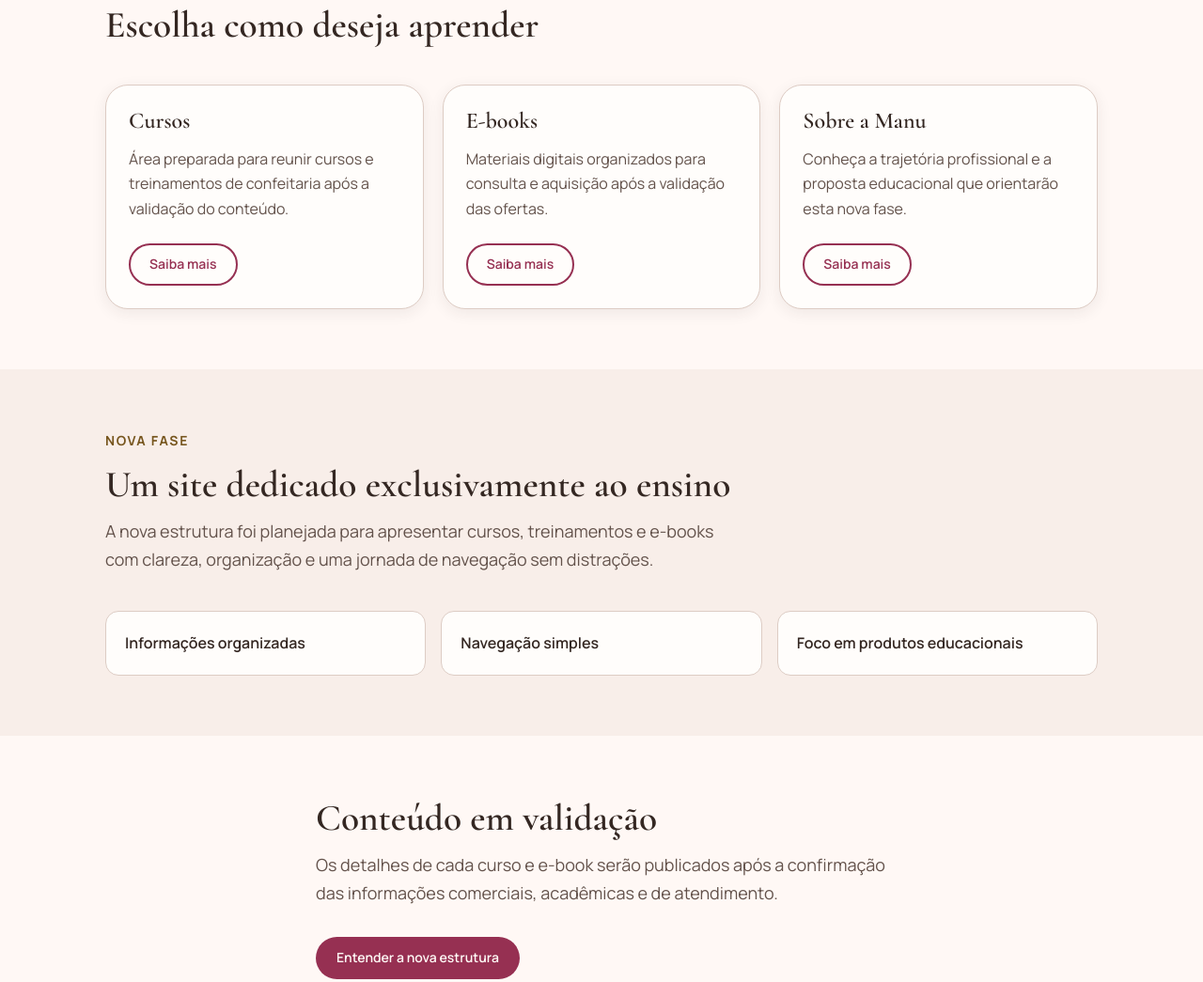
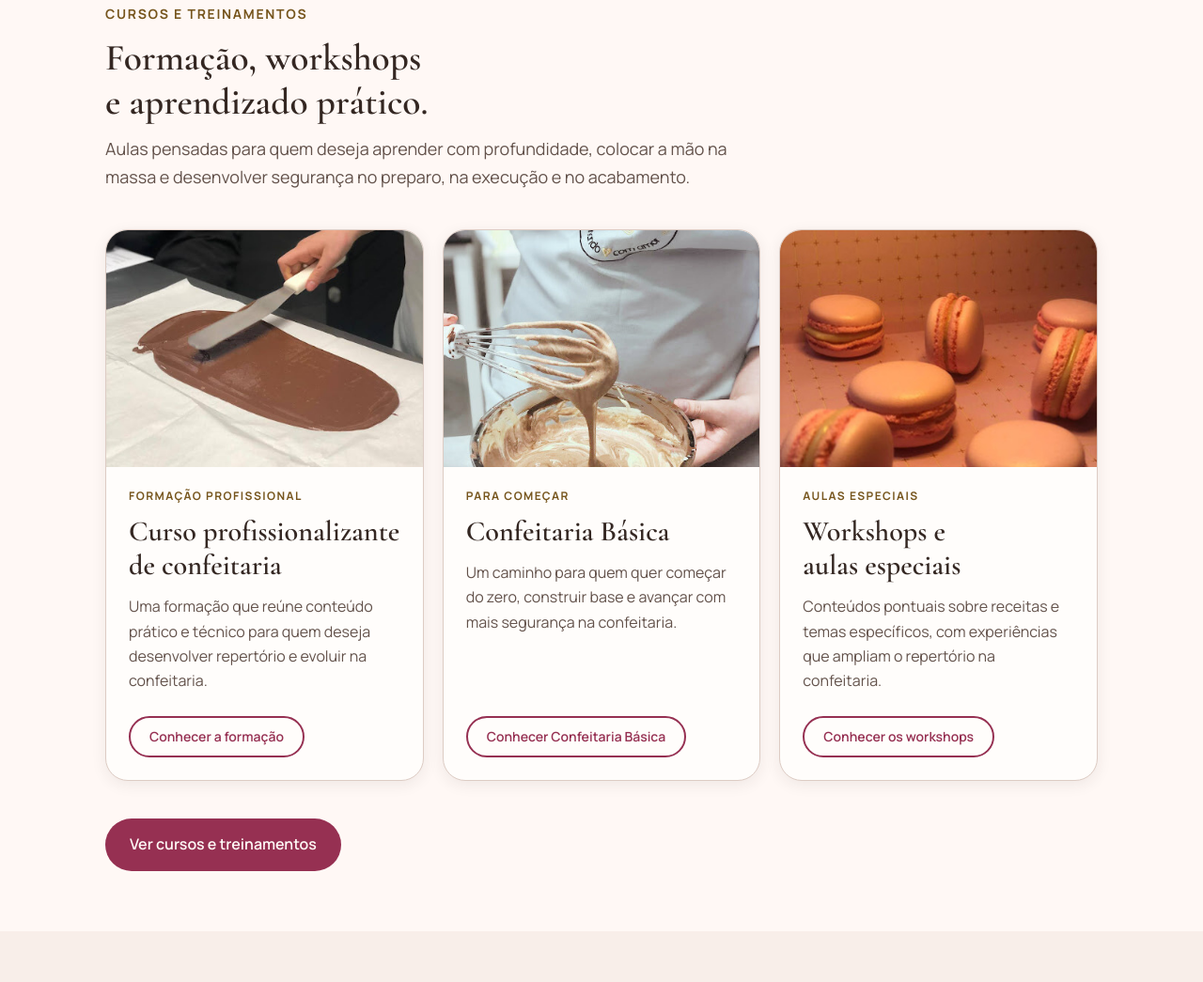
Before and after one commit to maicon-oliveira-dev/manu_repaginada, an Astro site in the folder astro-site/: page / in a window 1280 px wide. Shown: the part 812-1857 px from the top of the page at 94% size. Built offline with nearby package versions, Linux system fonts and the light colour scheme; Astro itself is replaced by a stand-in of ours.

Commit message:
feat: add Manu courses home courses section

```diff
--- /dev/null
+++ b/astro-site/src/components/home/HomeCourseCard.astro
@@ -0,0 +1,106 @@
+---
+import { Picture } from 'astro:assets';
+import type { ImageMetadata } from 'astro';
+import Button from '../ui/Button.astro';
+
+interface Props {
+  eyebrow?: string;
+  title: string;
+  description: string;
+  image: ImageMetadata;
+  imageAlt: string;
+  href: string;
+  linkLabel: string;
+}
+
+const { eyebrow, title, description, image, imageAlt, href, linkLabel } = Astro.props;
+const responsiveWidths = image.width > 320 ? [320, image.width] : [image.width];
+---
+
+<article class="home-course-card">
+  <div class="home-course-card__media">
+    <Picture
+      class="home-course-card__image"
+      pictureAttributes={{ class: 'home-course-card__picture' }}
+      src={image}
+      formats={['avif', 'webp']}
+      fallbackFormat="jpg"
+      width={image.width}
+      widths={responsiveWidths}
+      sizes="(min-width: 70rem) 22rem, (min-width: 44rem) calc(50vw - 3rem), calc(100vw - 2rem)"
+      alt={imageAlt}
+      loading="lazy"
+      decoding="async"
+    />
+  </div>
+
+  <div class="home-course-card__content">
+    {eyebrow && <p class="home-course-card__eyebrow">{eyebrow}</p>}
+    <h3>{title}</h3>
+    <p class="home-course-card__description">{description}</p>
+    <div class="home-course-card__action">
+      <Button href={href} variant="secondary">{linkLabel}</Button>
+    </div>
+  </div>
+</article>
+
+<style>
+  .home-course-card {
+    display: grid;
+    min-width: 0;
+    border: 0.0625rem solid var(--color-border);
+    border-radius: var(--radius-lg);
+    background: var(--color-surface);
+    box-shadow: var(--shadow-sm);
+    grid-template-rows: auto 1fr;
+    overflow: hidden;
+  }
+
+  .home-course-card__media {
+    background: var(--color-surface-elevated);
+    overflow: hidden;
+  }
+
+  .home-course-card__media :global(.home-course-card__picture) {
+    display: block;
+    aspect-ratio: 4 / 3;
+  }
+
+  .home-course-card__image {
+    width: 100%;
+    height: 100%;
+    object-fit: cover;
+    object-position: 50% 58%;
+  }
+
+  .home-course-card__content {
+    display: flex;
+    min-width: 0;
+    flex-direction: column;
+    align-items: flex-start;
+    gap: var(--space-3);
+    padding: var(--space-6);
+  }
+
+  .home-course-card__eyebrow {
+    color: var(--color-accent);
+    font-size: var(--font-size-xs);
+    font-weight: var(--font-weight-bold);
+    letter-spacing: 0.12em;
+    line-height: var(--line-height-heading);
+    text-transform: uppercase;
+  }
+
+  .home-course-card h3 {
+    font-size: var(--font-size-2xl);
+  }
+
+  .home-course-card__description {
+    color: var(--color-text-muted);
+  }
+
+  .home-course-card__action {
+    margin-top: auto;
+    padding-top: var(--space-3);
+  }
+</style>
--- /dev/null
+++ b/astro-site/src/components/home/HomeCoursesSection.astro
@@ -0,0 +1,77 @@
+---
+import macaronsImage from '../../assets/home/courses/macarons.jpeg';
+import preparationImage from '../../assets/home/courses/preparo-massa.jpeg';
+import temperingImage from '../../assets/home/courses/temperagem-chocolate.jpeg';
+import Button from '../ui/Button.astro';
+import Container from '../ui/Container.astro';
+import Section from '../ui/Section.astro';
+import SectionHeading from '../ui/SectionHeading.astro';
+import HomeCourseCard from './HomeCourseCard.astro';
+---
+
+<Section labelledby="home-courses-title" class="home-courses">
+  <Container size="content">
+    <SectionHeading
+      id="home-courses-title"
+      eyebrow="Cursos e treinamentos"
+      title="Formação, workshops e aprendizado prático."
+      description="Aulas pensadas para quem deseja aprender com profundidade, colocar a mão na massa e desenvolver segurança no preparo, na execução e no acabamento."
+    />
+
+    <div class="home-courses__grid">
+      <HomeCourseCard
+        eyebrow="Formação profissional"
+        title="Curso profissionalizante de confeitaria"
+        description="Uma formação que reúne conteúdo prático e técnico para quem deseja desenvolver repertório e evoluir na confeitaria."
+        image={temperingImage}
+        imageAlt="Mão espalhando chocolate com uma espátula."
+        href="/cursos/"
+        linkLabel="Conhecer a formação"
+      />
+      <HomeCourseCard
+        eyebrow="Para começar"
+        title="Confeitaria Básica"
+        description="Um caminho para quem quer começar do zero, construir base e avançar com mais segurança na confeitaria."
+        image={preparationImage}
+        imageAlt="Fouet com massa sobre uma tigela de vidro."
+        href="/cursos/"
+        linkLabel="Conhecer Confeitaria Básica"
+      />
+      <HomeCourseCard
+        eyebrow="Aulas especiais"
+        title="Workshops e aulas especiais"
+        description="Conteúdos pontuais sobre receitas e temas específicos, com experiências que ampliam o repertório na confeitaria."
+        image={macaronsImage}
+        imageAlt="Macarons dispostos sobre uma superfície."
+        href="/cursos/"
+        linkLabel="Conhecer os workshops"
+      />
+    </div>
+
+    <div class="home-courses__action">
+      <Button href="/cursos/" size="large">Ver cursos e treinamentos</Button>
+    </div>
+  </Container>
+</Section>
+
+<style>
+  .home-courses__grid {
+    display: grid;
+    grid-template-columns: repeat(auto-fit, minmax(min(100%, 17rem), 1fr));
+    gap: var(--space-5);
+    margin-top: var(--space-10);
+  }
+
+  .home-courses__action {
+    display: flex;
+    margin-top: var(--space-10);
+  }
+
+  @media (min-width: 44rem) and (max-width: 58.375rem) {
+    .home-courses__grid > :global(.home-course-card:last-child) {
+      width: calc((100% - var(--space-5)) / 2);
+      grid-column: 1 / -1;
+      justify-self: center;
+    }
+  }
+</style>
--- a/astro-site/src/pages/index.astro
+++ b/astro-site/src/pages/index.astro
@@ -1,8 +1,8 @@
 ---
 import BaseLayout from '../layouts/BaseLayout.astro';
+import HomeCoursesSection from '../components/home/HomeCoursesSection.astro';
 import HomeHero from '../components/home/HomeHero.astro';
 import Button from '../components/ui/Button.astro';
-import Card from '../components/ui/Card.astro';
 import Container from '../components/ui/Container.astro';
 import Section from '../components/ui/Section.astro';
 import SectionHeading from '../components/ui/SectionHeading.astro';
@@ -20,16 +20,7 @@ import SectionHeading from '../components/ui/SectionHeading.astro';
     secondaryCta={{ label: 'Ver os e-books', href: '/ebooks/' }}
   />
 
-  <Section labelledby="caminhos-title">
-    <Container size="content">
-      <SectionHeading id="caminhos-title" title="Escolha como deseja aprender" />
-      <div class="cards-grid">
-        <Card title="Cursos" description="Área preparada para reunir cursos e treinamentos de confeitaria após a validação do conteúdo." href="/cursos/" />
-        <Card title="E-books" description="Materiais digitais organizados para consulta e aquisição após a validação das ofertas." href="/ebooks/" />
-        <Card title="Sobre a Manu" description="Conheça a trajetória profissional e a proposta educacional que orientarão esta nova fase." href="/sobre/" />
-      </div>
-    </Container>
-  </Section>
+  <HomeCoursesSection />
 
   <Section tone="soft" labelledby="posicionamento-title">
     <Container size="content">
```
Also changed, not shown: astro-site/src/assets/home/courses/macarons.jpeg (added), astro-site/src/assets/home/courses/preparo-massa.jpeg (added), astro-site/src/assets/home/courses/temperagem-chocolate.jpeg (added).
